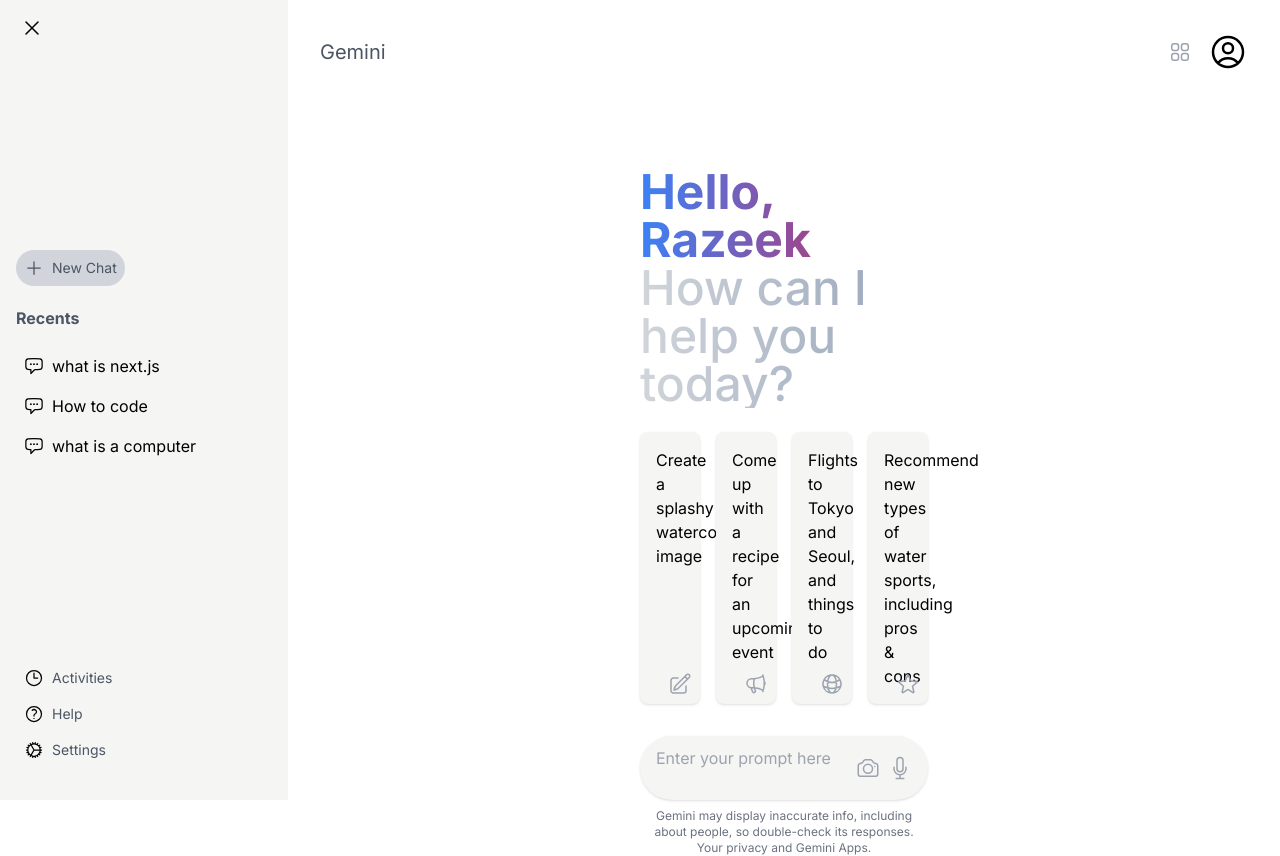
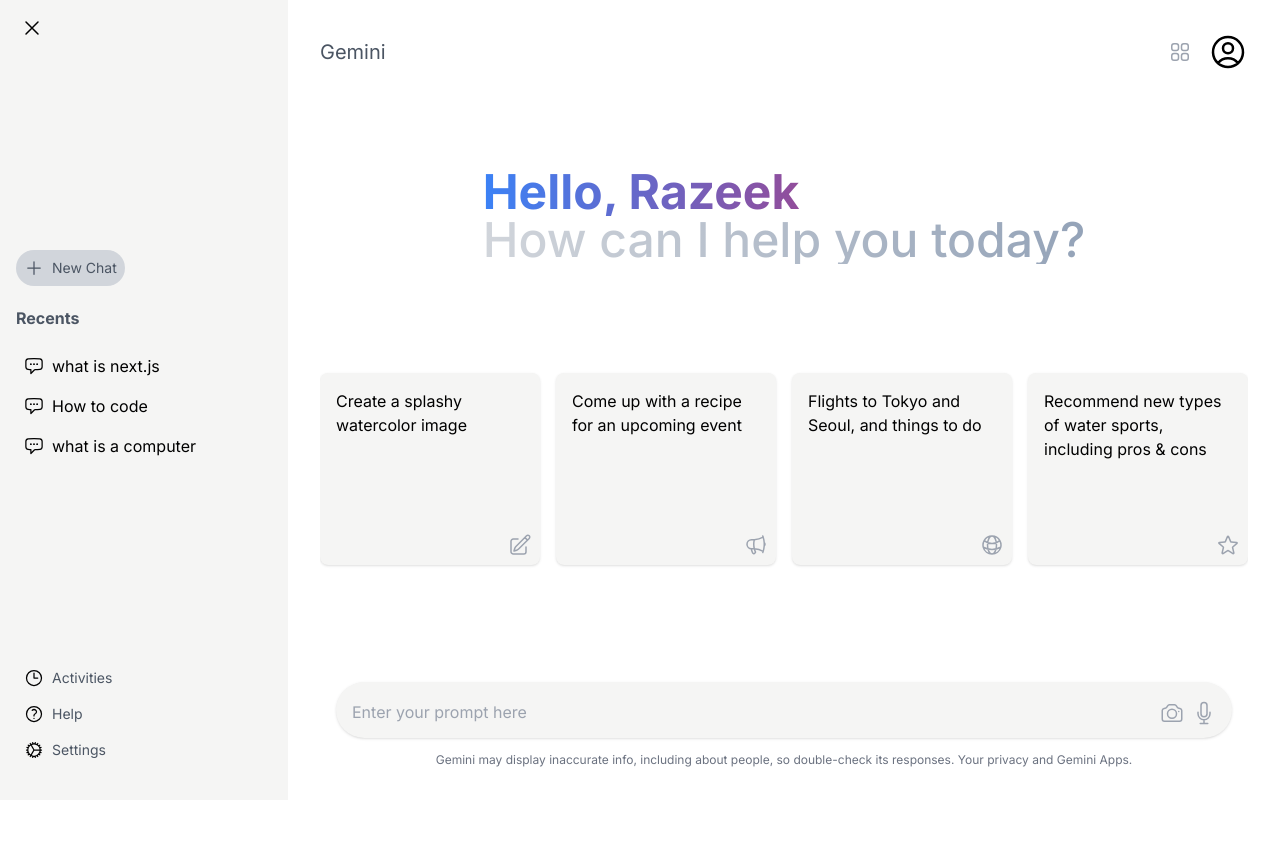
Before and after one commit to razeek-j/login-GeminiDashboard-nextjs-tailwind.css, a Next.js app: page /dashboard in a window 1280 px wide. After the commit the page ends 800 px from the top, so only its background shows below. Built offline with nearby package versions, Linux system fonts and the light colour scheme.

Commit message:
new chat correction

```diff
--- a/src/app/dashboard/page.tsx
+++ b/src/app/dashboard/page.tsx
@@ -1,13 +1,13 @@
 import React from 'react';
-import { HiOutlineSquares2X2 } from 'react-icons/hi2';  // Importing from react-icons v2
-import { CameraIcon, MicrophoneIcon, PencilSquareIcon, MegaphoneIcon, GlobeAltIcon, StarIcon, UserCircleIcon } from '@heroicons/react/24/outline';  // Using v2 icons directly
+import { HiOutlineSquares2X2 } from 'react-icons/hi2';
+import { CameraIcon, MicrophoneIcon, PencilSquareIcon, MegaphoneIcon, GlobeAltIcon, StarIcon, UserCircleIcon } from '@heroicons/react/24/outline';
 import SideBar from '@/components/SideBar';
 
 export default function Dashboard() {
   return (
     <div className="bg-white h-screen flex">
       <SideBar />
-      <div className="flex-1 flex flex-col p-8">
+      <div className="flex-1 flex flex-col p-8 overflow-auto">
         <div className="flex justify-between items-center mb-4">
           <div className="text-xl text-gray-600">Gemini</div>
           <div className="flex items-center space-x-4">
@@ -15,40 +15,42 @@
             <UserCircleIcon className="w-10 h-10 rounded-full" />
           </div>
         </div>
-        <div className="flex-1 flex flex-col mx-80">
+        <div className="flex-1 flex flex-col items-center">
           <div className="text-left mb-6">
             <h1 className="bg-gradient-to-r from-blue-500 to-rose-600 bg-clip-text text-transparent text-5xl font-bold text-gray-900 mt-20">Hello, Razeek</h1>
             <p className="bg-gradient-to-r from-gray-300 to-slate-400 bg-clip-text text-transparent text-5xl font-medium">How can I help you today?</p>
           </div>
-          <div className="flex flex-1 justify-center items-center">
-            <div className="grid grid-cols-1 md:grid-cols-2 lg:grid-cols-4 gap-4 max-w-full w-full">
-              <div className="bg-stone-100 p-4 rounded-lg shadow relative">
-                Create a splashy watercolor image
+          <div className="flex flex-1 justify-center items-center overflow-auto">
+            <div className="grid grid-cols-1 md:grid-cols-2 lg:grid-cols-4 gap-4 max-w-7xl w-full">
+              <div className="bg-stone-100 p-4 rounded-lg shadow relative h-48 min-w-[195px] flex flex-col justify-between">
+                <div>Create a splashy watercolor image</div>
                 <PencilSquareIcon className="w-6 h-6 text-gray-400 absolute bottom-2 right-2" />
               </div>
-              <div className="bg-stone-100 p-4 rounded-lg shadow relative">
-                Come up with a recipe for an upcoming event
+              <div className="bg-stone-100 p-4 rounded-lg shadow relative h-48 min-w-[195px] flex flex-col justify-between">
+                <div>Come up with a recipe for an upcoming event</div>
                 <MegaphoneIcon className="w-6 h-6 text-gray-400 absolute bottom-2 right-2" />
               </div>
-              <div className="bg-stone-100 p-4 rounded-lg shadow relative">
-                Flights to Tokyo and Seoul, and things to do
+              <div className="bg-stone-100 p-4 rounded-lg shadow relative h-48 min-w-[195px] flex flex-col justify-between">
+                <div>Flights to Tokyo and Seoul, and things to do</div>
                 <GlobeAltIcon className="w-6 h-6 text-gray-400 absolute bottom-2 right-2" />
               </div>
-              <div className="bg-stone-100 p-4 rounded-lg shadow relative">
-                Recommend new types of water sports, including pros & cons
+              <div className="bg-stone-100 p-4 rounded-lg shadow relative h-48 min-w-[195px] flex flex-col justify-between">
+                <div>Recommend new types of water sports, including pros & cons</div>
                 <StarIcon className="w-6 h-6 text-gray-400 absolute bottom-2 right-2" />
               </div>
             </div>
           </div>
-          <div className="mt-8 flex justify-center relative">
+          <div className="mt-8 flex justify-center relative w-full">
+            <div className="relative w-full max-w-4xl">
               <textarea
-              className="w-full max-w-4xl h-16 p-4 bg-stone-100 rounded-full shadow resize-none focus:outline-none placeholder-gray-400"
+                className="w-full h-14 p-4 bg-stone-100 rounded-full shadow resize-none focus:outline-none placeholder-gray-400"
                 placeholder="Enter your prompt here"
-              style={{ paddingTop: '10px', paddingBottom: '10px' }}
+                style={{ paddingTop: '18px', paddingBottom: '10px' }}
               />
               <div className="absolute right-4 top-1/2 transform -translate-y-1/2 flex space-x-2">
                 <CameraIcon className="w-6 h-6 text-gray-400 cursor-pointer" />
                 <MicrophoneIcon className="w-6 h-6 text-gray-400 cursor-pointer" />
+              </div>
             </div>
           </div>
           <p className="text-xs text-gray-500 mt-2 text-center">
--- a/src/app/globals.css
+++ b/src/app/globals.css
@@ -1,3 +1,14 @@
 @tailwind base;
 @tailwind components;
 @tailwind utilities;
+
+/* Hide scrollbar for Chrome, Safari, and Opera */
+.hide-scrollbar::-webkit-scrollbar {
+    display: none;
+  }
+
+  /* Hide scrollbar for IE, Edge, and Firefox */
+  .hide-scrollbar {
+    -ms-overflow-style: none; /* IE and Edge */
+    scrollbar-width: none; /* Firefox */
+  }
```
Lines whose indentation alone changed are shown as unchanged.
